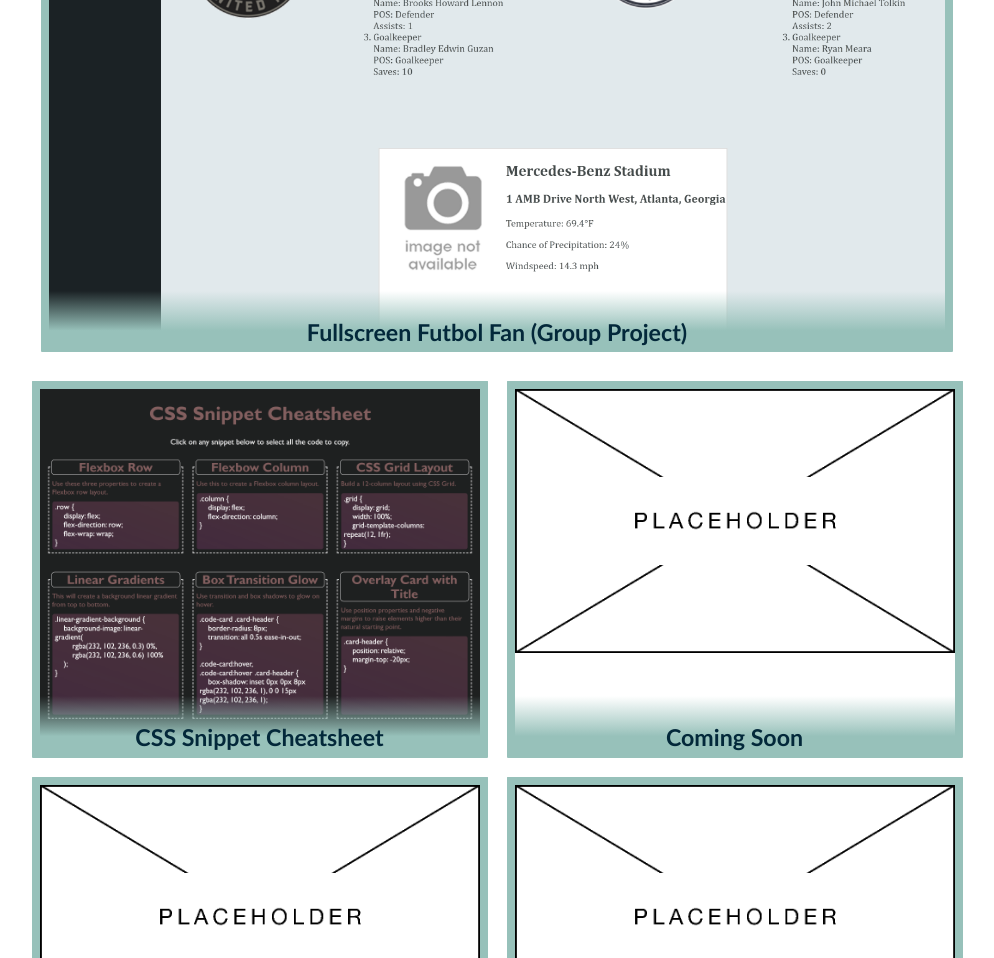
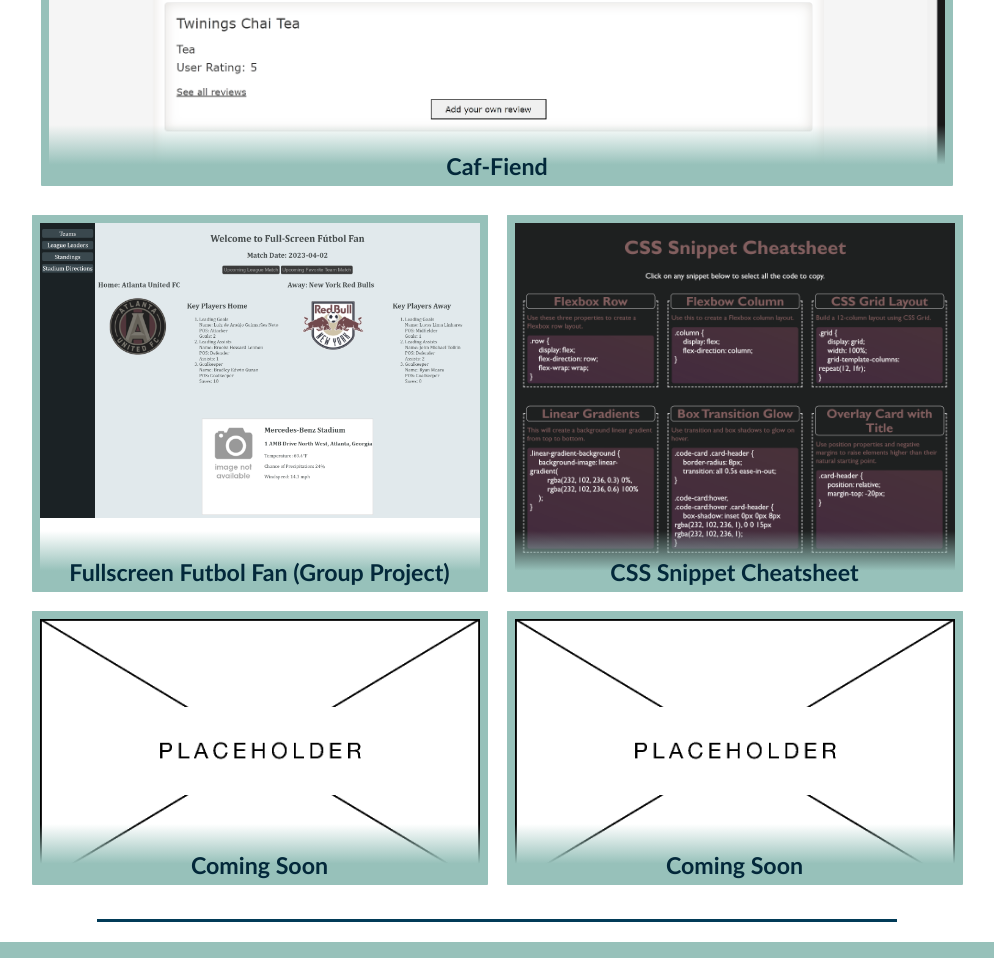
Before and after one commit to jbowdle/mod-02-challenge-portfolio, a plain HTML site: page index.html in a window 1280 px wide. Shown: the part 620-1578 px from the top of the page, without its empty margins (143-1137 px from the left). Drawn offline with Linux system fonts and the light colour scheme.

Commit message:
Added Caf-Fiend group project to portfolio

```diff
--- a/index.html
+++ b/index.html
@@ -31,21 +31,21 @@
             <section id="portfolio">
                 <h2>Portfolio</h2>
                 <figure id="first-card" class="card">
+                    <a href="https://mighty-cove-96789.herokuapp.com/">
+                        <img src="./assets/caf-fiend.png">
+                        <figcaption class="project-name">Caf-Fiend</figcaption>
+                    </a>
+                </figure>
+                <figure id="second-card" class="card">
                     <a href="https://jbowdle.github.io/Fullscreen-Futbol-Fan/" target="_blank">
                         <img src="./assets/fullscreen-futbol-fan-screenshot.png">
                         <figcaption class="project-name">Fullscreen Futbol Fan (Group Project)</figcaption>
                     </a>
                 </figure>
-                <figure id="second-card" class="card">
+                <figure id="third-card" class="card">
                     <a href="https://jbowdle.github.io/CSS-snippet-cheatsheet/" target="_blank">
                         <img src="./assets/css-code-snippet-screenshot.png">
                         <figcaption class="project-name">CSS Snippet Cheatsheet</figcaption>
-                    </a>
-                </figure>
-                <figure id="third-card" class="card">
-                    <a>
-                        <img src="./assets/placeholder.png">
-                        <figcaption class="project-name">Coming Soon</figcaption>
                     </a>
                 </figure>
                 <figure id="fourth-card" class="card">
```
Also changed, not shown: assets/caf-fiend.png (added).
